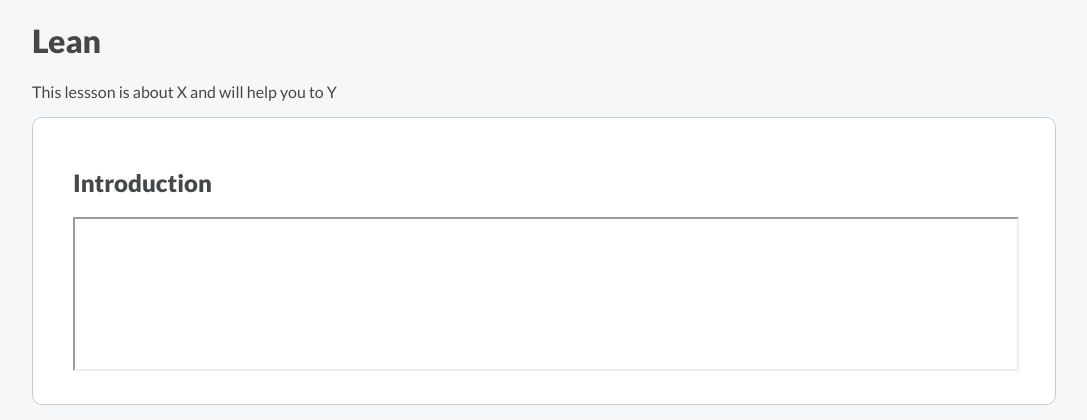
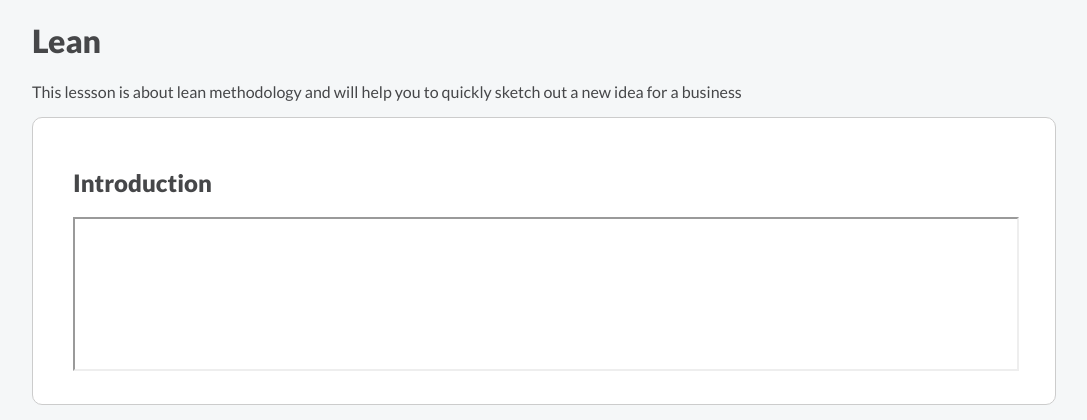
Before and after one commit to fitzroyacademy/simple, a PHP site: page /lessons/lean.php in a window 1280 px wide. Shown: the top 420 px of the page, without its empty margins (96-1183 px from the left). Run offline with PHP 8.4, Linux system fonts and the light colour scheme.

Commit message:
lean update

```diff
--- a/lessons/lean.php
+++ b/lessons/lean.php
@@ -2,7 +2,7 @@
 
 <h1>Lean</h1>
 
-<p>This lessson is about X and will help you to Y</p>
+<p>This lessson is about lean methodology and will help you to quickly sketch out a new idea for a business</p>
 
 <div class="segments">
 
```
